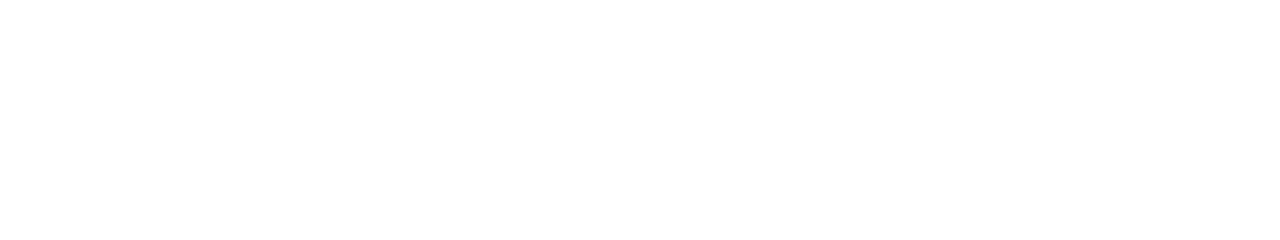
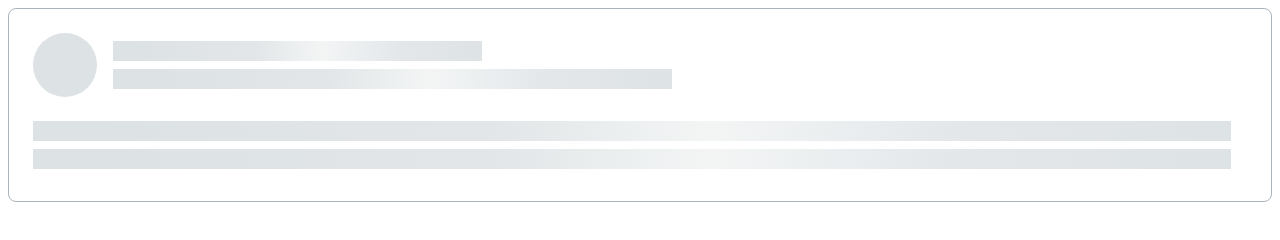
Before and after one commit to js-tasks-ru/htmlcss-20220519_alexdolzenko, a website: page 04-lection2/02-skeleton/index.html in a window 1280 px wide. Drawn offline with Linux system fonts and the light colour scheme.

Commit message:
skeleton.

```diff
--- a/04-lection2/02-skeleton/index.html
+++ b/04-lection2/02-skeleton/index.html
@@ -4,8 +4,23 @@
     <head>
         <link rel="stylesheet" href="../../assets/css/main.css">
         <link rel="stylesheet" href="./skeleton.css">
+        <title>Skeleton</title>
     </head>
     <body>
-
+        <div class="skeleton">
+            <div class="skeleton__upper-part">
+                <div class="skeleton__avatar"></div>
+                <div class="skeleton__short-description">
+                    <div class="skeleton__text skeleton__text--one-third"></div>
+                    <div class="skeleton__text skeleton__text--half"></div>
+                </div>
+            </div>
+            <div class="skeleton__lower-part">
+                <div class="skeleton__full-description">
+                    <div class="skeleton__text skeleton__text--full"></div>
+                    <div class="skeleton__text skeleton__text--full"></div>
+                </div>
+            </div>
+        </div>
     </body>
 </html>
--- a/04-lection2/02-skeleton/skeleton.css
+++ b/04-lection2/02-skeleton/skeleton.css
@@ -0,0 +1,51 @@
+.skeleton{
+    display: flex;
+    flex-direction: column;
+    gap: 24px;
+    border-radius: 8px;
+    border: 1px solid var(--grey-3);
+    padding: 24px 40px 32px 24px;
+}
+
+.skeleton__upper-part{
+    display: flex;
+    flex-direction: row;
+}
+
+.skeleton__avatar{
+    width: 64px;
+    height: 64px;
+    border-radius: 50px;
+    background-color: var(--grey-2);
+}
+
+.skeleton__short-description{
+    margin-left: 16px;
+    display: flex;
+    flex-direction: column;
+    flex-grow: 1;
+    gap: 8px;
+    justify-content: center;
+}
+
+.skeleton__full-description{
+    display: flex;
+    flex-direction: column;
+    gap: 8px;
+}
+
+.skeleton__text{
+    background: linear-gradient(92.51deg, #DDE2E5 6.44%, #E2E6E8 38.47%, #F3F5F5 56.48%, #E3E7EA 77.5%, #DDE2E5 102.52%);
+    height: 20px;
+}
+
+.skeleton__text--full{
+    width: 100%;
+}
+.skeleton__text--half{
+    width: 50%;
+}
+
+.skeleton__text--one-third{
+    width: 33%;
+}
```
